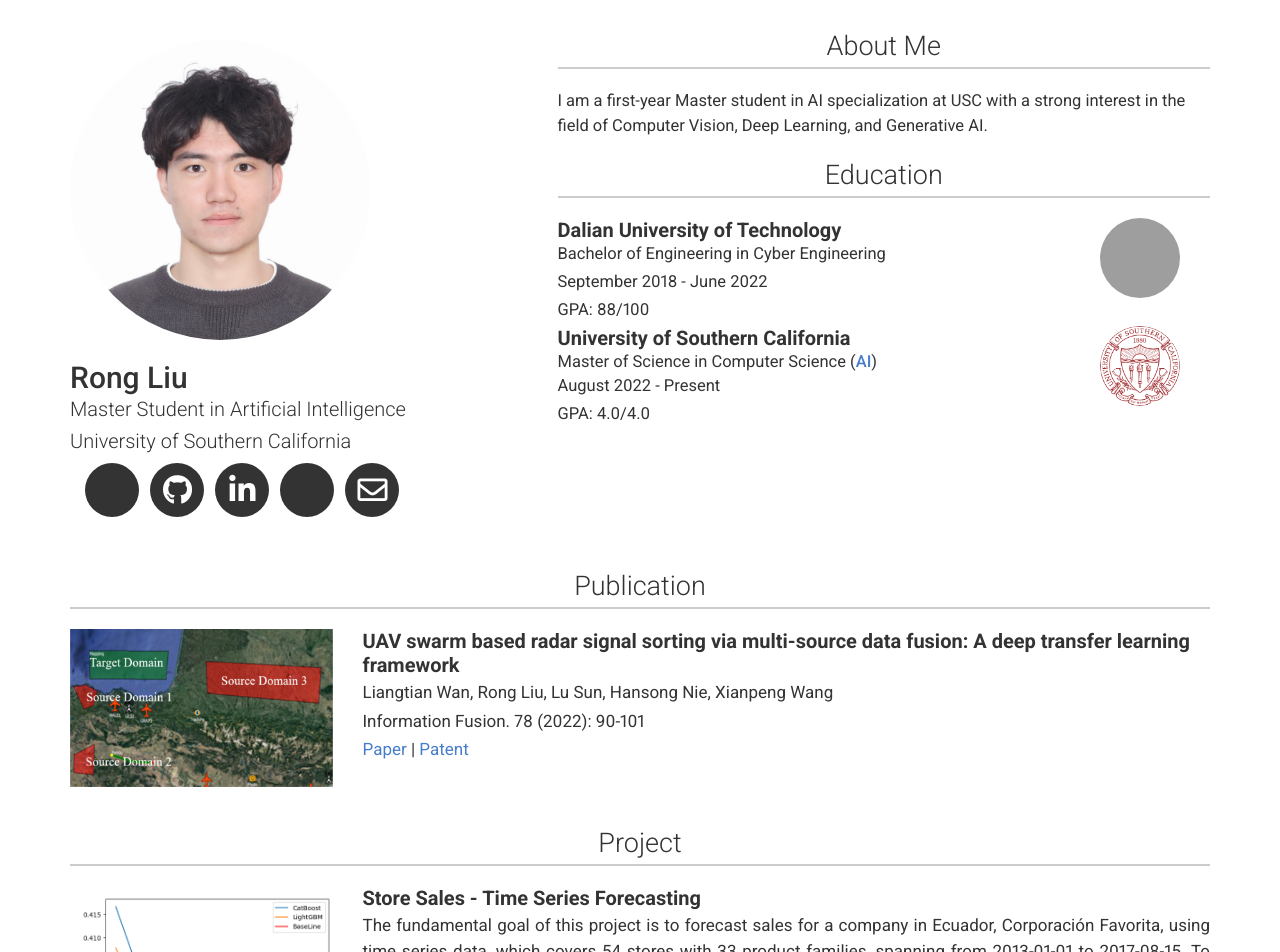
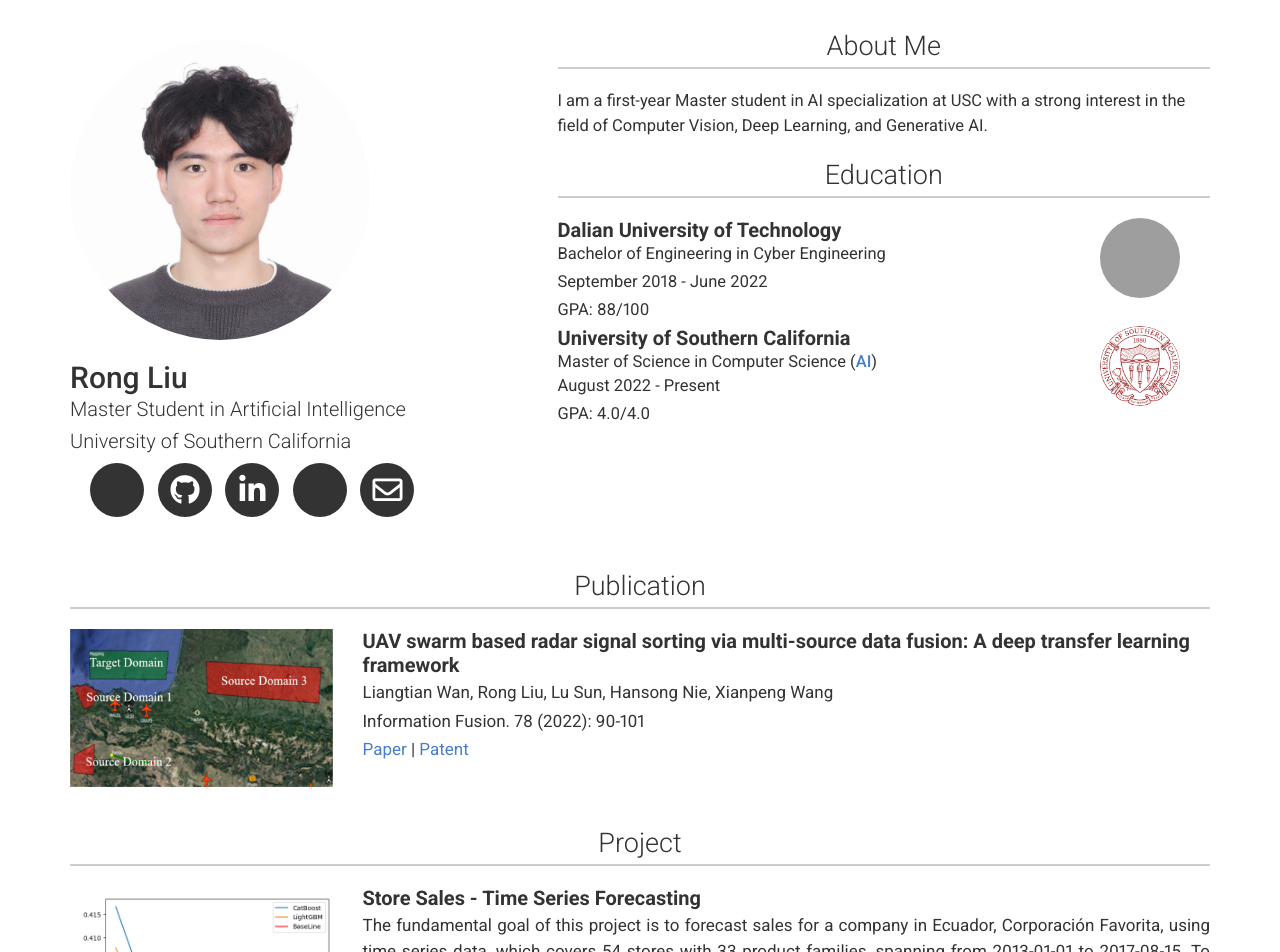
Before and after one commit to RongLiu-Leo/rongliu-leo.github.io, a Jekyll site: the page built from index.md, in a window 1280 px wide. Shown: the top 952 px of the page. Built offline with Jekyll 4.4.1, drawn with Linux system fonts in a browser that asks for light colours; nearby versions of some CDN libraries; a style sheet for code colours, icons or effects is not loaded; grey boxes are pictures that could not be loaded.

Commit message:
Update icons.scss

```diff
--- a/_sass/icons.scss
+++ b/_sass/icons.scss
@@ -4,7 +4,7 @@ ul.icons a:hover {
 
 ul.icons li {
   display: inline-block;
-  padding-left: 0.5rem;
+  padding-left: 0.75rem;
 }
 
 ul.icons a {
```
